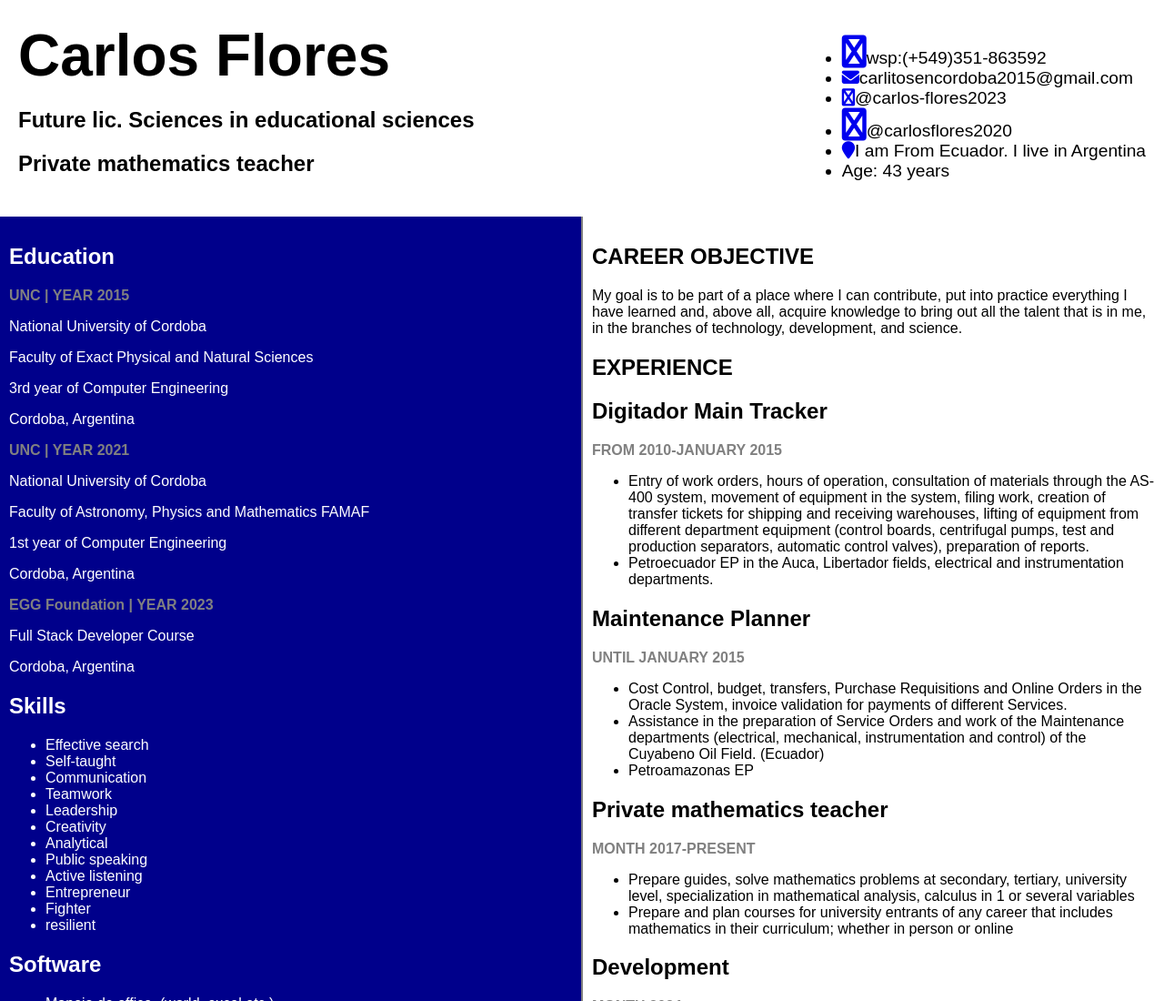
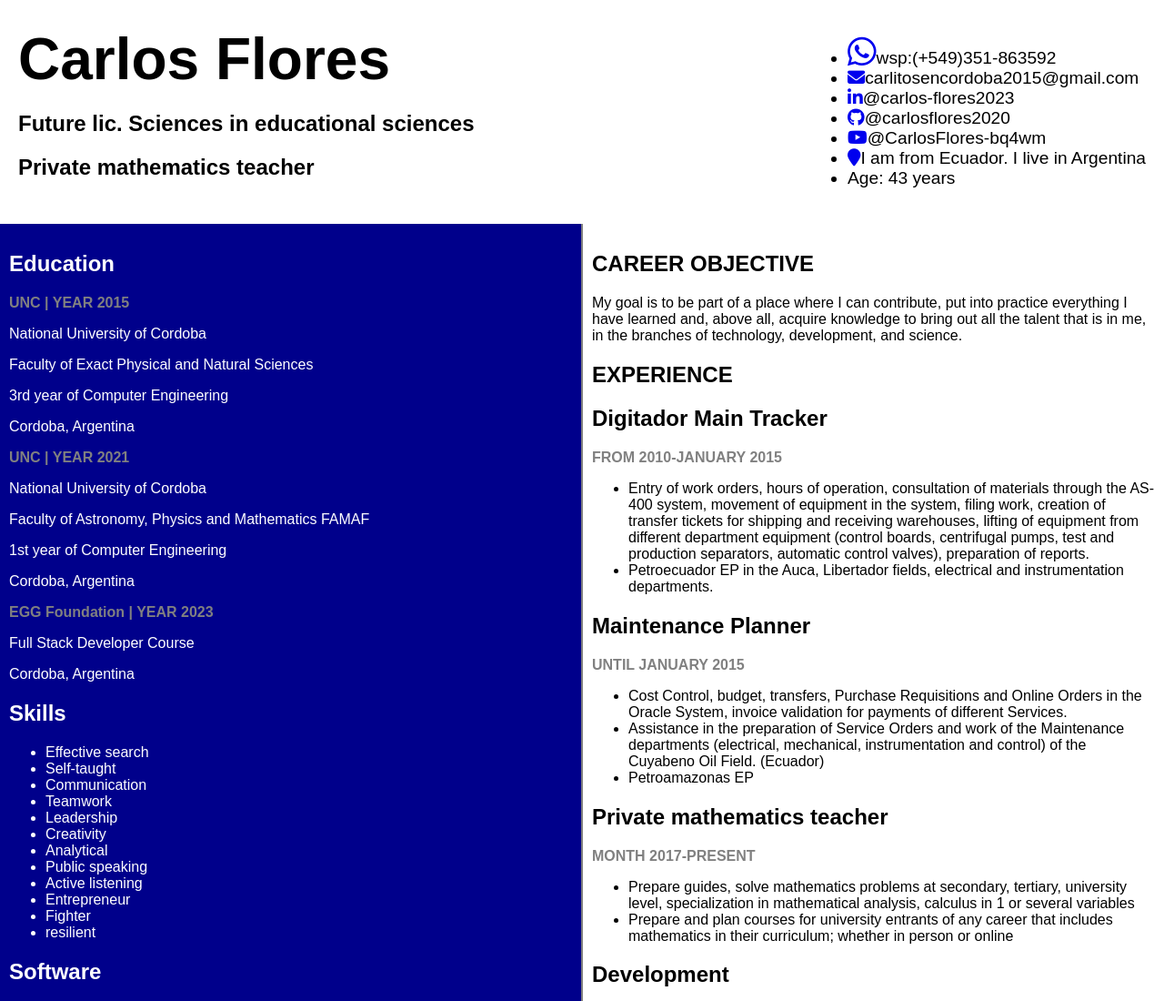
Before and after one commit to carlosflores2020/carlosflores2020.github.io, a plain HTML site: page index.html in a window 1280 px wide. Shown: the top 1100 px of the page at 91% size. Drawn offline with Linux system fonts and the light colour scheme.

Commit message:
Corrección de íconos

```diff
--- a/index.html
+++ b/index.html
@@ -17,11 +17,12 @@
         </div>
         <div class="social-media">
             <ul>
-                <li> <a href="https://acortar.link/0gtMNV"><i class="fa fa-whatsapp" style="font-size:36px"></i></a>wsp:(+549)351-863592</li>
+                <li> <a href="https://acortar.link/0gtMNV"><i class="fa-brands fa-whatsapp" style="font-size:36px"></i></i></a>wsp:(+549)351-863592</li>
                 <li><a href="mailto:carlitosencordoba2015@gmail.com"><i class="fa fa-envelope"></i></a>carlitosencordoba2015@gmail.com</li>
-                <li><a href="https://www.linkedin.com/in/carlos-flores2023/" target="_blank"><i class="fa fa-linkedin"></i></a>@carlos-flores2023</li>
-                <li><a href="github.com/carlosflores2020" target="_blank"><i class="fa fa-github" style="font-size:36px"></i></a>@carlosflores2020 </li>
-                <li><a href="https://www.google.com.ar/maps/@-31.415772,-64.189339,12z?entry=ttu" target="_blank"><i class="fa fa-map-marker" aria-hidden="true"></i></i></a>I am From Ecuador. I live in Argentina </li>
+                <li><a href="https://www.linkedin.com/in/carlos-flores2023/" target="_blank"><i class="fa-brands fa-linkedin-in"></i></a>@carlos-flores2023</li>
+                <li><a href="github.com/carlosflores2020" target="_blank"><i class="fa-brands fa-github"></i></a>@carlosflores2020 </li>
+                <li><a href="https://www.youtube.com/channel/UC-p5HqpYMgp8kh4Z2i3-VYg" target="_blank"><i class="fa-brands fa-youtube"></i></a>@CarlosFlores-bq4wm </li>
+                <li><a href="https://www.google.com.ar/maps/@-31.415772,-64.189339,12z?entry=ttu" target="_blank"><i class="fa fa-map-marker" aria-hidden="true"></i></a>I am from Ecuador. I live in Argentina </li>
                 <li>Age: 43 years </li>
             </ul>
 
```
